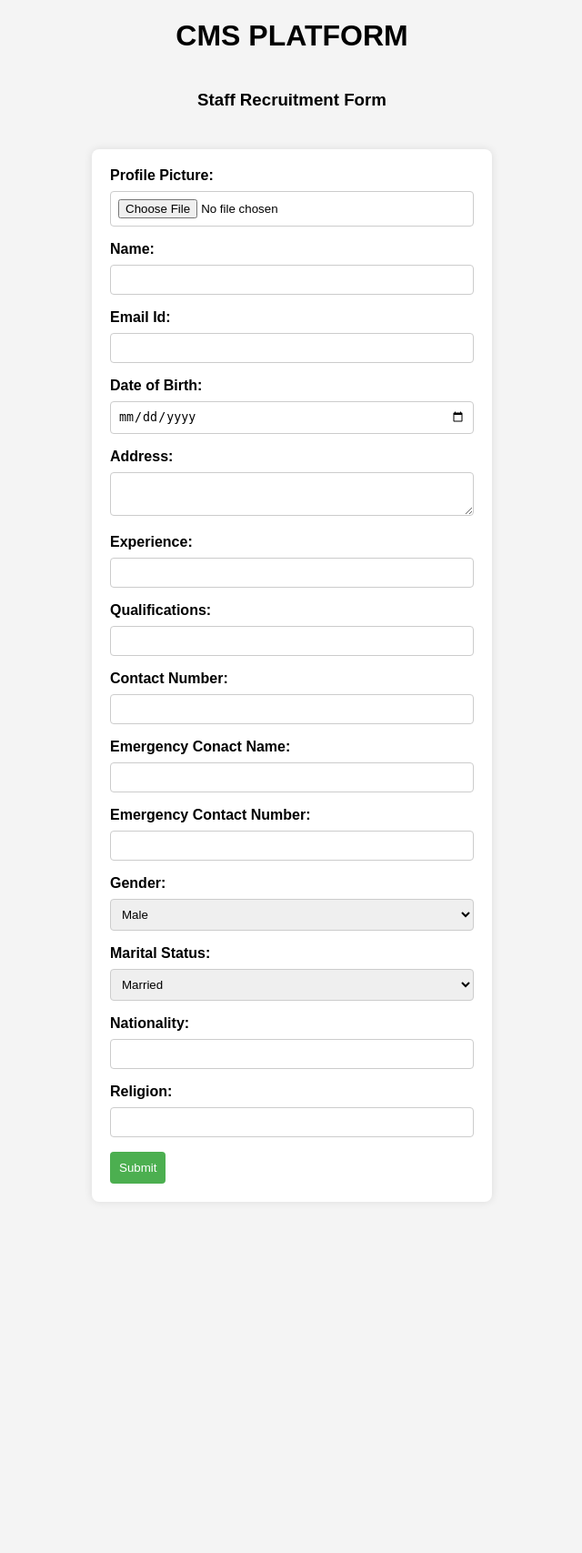
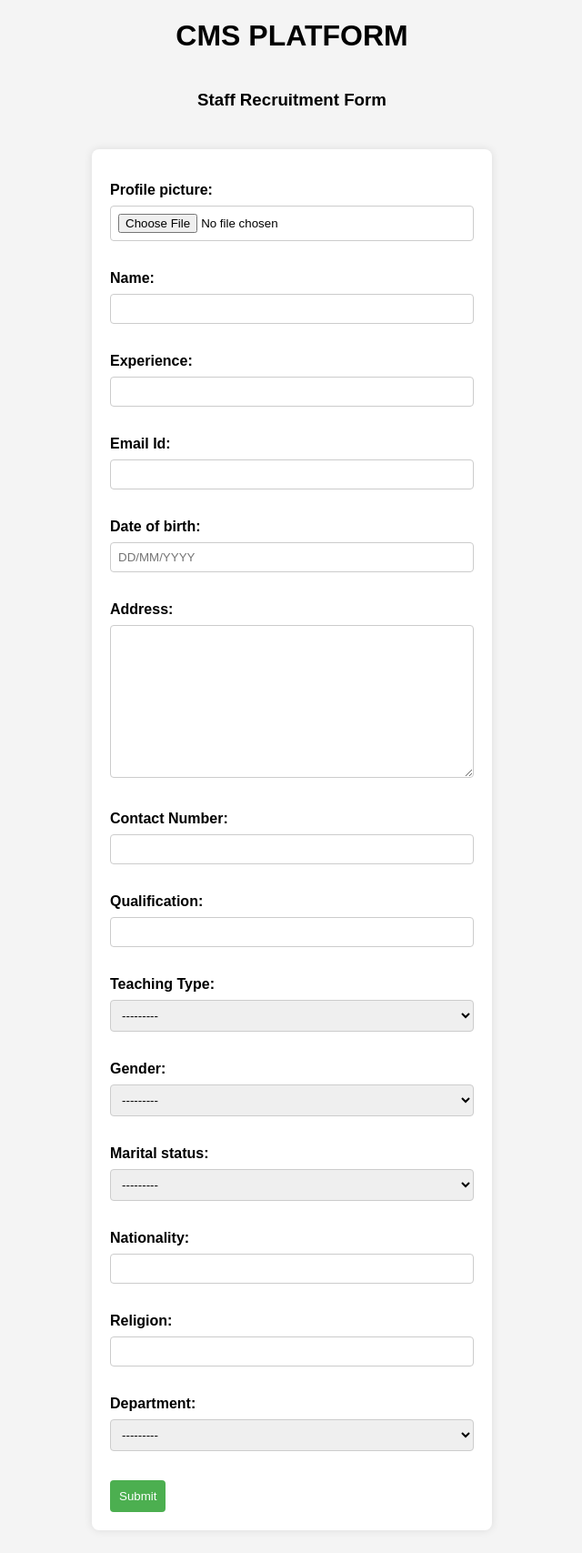
Before and after one commit to Gokuls-2003/CMS, a Django app: page /recruitment/ in a window 1280 px wide. Shown: the whole page at 91% size, without its empty margins (319-959 px from the left). Before the commit the page ends 1301 px from the top, so only its background shows below. Run offline with Django 4.2, Linux system fonts and the light colour scheme; data comes from the database, SQL or seed files in the repository; both versions use the stored data as it was after the commit.

Commit message:
recruitment_application

```diff
--- a/myproject/settings.py
+++ b/myproject/settings.py
@@ -25,7 +25,7 @@ SECRET_KEY = 'django-insecure-nutp7(aoza9b!7iw-97+i7qlj-bvg&r+rf=r^wr3%r!2x7$k9=
 # SECURITY WARNING: don't run with debug turned on in production!
 DEBUG = True
 
-ALLOWED_HOSTS = ['192.168.97.37', '127.0.0.1', 'localhost']
+ALLOWED_HOSTS = ['192.168.97.37', '127.0.0.1', 'localhost', '192.168.137.37']
 
 
 # Application definition
--- /dev/null
+++ b/recruitment/forms.py
@@ -0,0 +1,231 @@
+from django import forms
+from .models import Applicant
+from django.core.exceptions import ValidationError
+from email_validator import validate_email, EmailNotValidError
+from django.core.files.images import get_image_dimensions
+from django.core.validators import validate_email
+from department.models import Department
+from PIL import Image
+import re
+import datetime
+
+
+class MyForm(forms.ModelForm):
+    class Meta:
+        model = Applicant
+        fields = ("profile_picture", 'name', 'experience',
+                  "email_id", "date_of_birth", 'address', 'contact_number', 'qualification', 'teaching_type', 'gender', 'marital_status', 'nationality', 'religion', 'department')
+        widgets = {
+            'date_of_birth': forms.DateInput(format='%d/%m/%Y', attrs={'placeholder': 'DD/MM/YYYY'}),
+        }
+        department = forms.ModelChoiceField(
+            queryset=Department.objects.all(), empty_label=None)
+
+    def clean_name(self):
+        name = self.cleaned_data['name']
+
+        if not name:
+            raise ValidationError("Name is required.")
+
+        if not name.replace(' ', '').isalpha():
+            raise forms.ValidationError(
+                "Name can only contain letters and spaces.")
+
+        # # Check for 5 consecutive characters
+        # if any(name[i:i+5].isalpha() for i in range(len(name) - 4)):
+        #     raise forms.ValidationError(
+        #         "Name cannot have 5 consecutive characters.")
+
+        return name
+
+    def clean_experience(self):
+        experience = self.cleaned_data['experience']
+        if experience < 2:
+            raise forms.ValidationError("Unakku vayasu pathala poo daa")
+        if experience > 5:
+            raise forms.ValidationError(
+                "Unakku romba vayasu aagiruchu poo daa")
+        return experience
+
+    def clean_email_id(self):
+        email_id = self.cleaned_data.get('email_id')
+
+        try:
+            validate_email(email_id)
+
+        except ValidationError as e:
+            raise forms.ValidationError(e.message)
+
+        domain = email_id.split('@')[1]
+
+        if domain not in ['gmail.com', 'yahoo.com']:
+            raise forms.ValidationError('Please use your official email id.')
+
+        return email_id
+
+    def clean_profile_picture(self):
+        profile_picture = self.cleaned_data.get('profile_picture')
+        if profile_picture:
+            # Check if the file is an image
+            try:
+                img = Image.open(profile_picture)
+                img.verify()
+            except:
+                raise ValidationError("Invalid image file.")
+
+            # Check the dimensions of the image
+            width, height = get_image_dimensions(profile_picture)
+            if width < 100 or height < 100:
+                raise ValidationError("Image must be at least 100x100 pixels.")
+
+            # Check the size of the image
+            if profile_picture.size > 10*1024*1024:  # 10 MB
+                raise ValidationError("Image file size cannot exceed 10 MB.")
+        return profile_picture
+
+    def clean_date_of_birth(self):
+        date_of_birth = self.cleaned_data.get('date_of_birth')
+        if date_of_birth:
+            # Get the current date
+            current_date = datetime.date.today()
+
+            # Check if the date of birth is in the future
+            if date_of_birth > current_date:
+                raise ValidationError("Date of birth cannot be in the future.")
+        return date_of_birth
+
+    def clean_address(self):
+        address = self.cleaned_data.get('address')
+
+        # Split the address into words
+        words = address.split()
+
+        # Check the number of words
+        if len(words) > 100:
+            raise ValidationError("Address cannot have more than 100 words.")
+
+        # Check if there is any 10 consecutive characters in the address
+        for word in words:
+            if len(word) >= 10:
+                raise ValidationError(
+                    "Address cannot have 10 consecutive characters.")
+
+        if not address:
+            raise ValidationError("Address is required.")
+
+        return address
+
+    def clean_contact_number(self):
+        contact_number = self.cleaned_data.get('contact_number')
+        if contact_number:
+            # Check if the number has exactly 10 digits
+            if len(contact_number) != 10:
+                raise ValidationError(
+                    "contact number must have exactly 10 digits.")
+
+            # Check if the number is an Indian phone number
+            if not re.match(r'^[6-9]\d{9}$', contact_number):
+                raise ValidationError(
+                    "contact number must be an Indian phone number.")
+
+        return contact_number
+
+    def clean_qualification(self):
+        qualification = self.cleaned_data.get('qualification')
+
+        if qualification:
+            # Check if the qualifications contain only characters, commas, and periods
+            if not qualification.replace(' ', '').replace(',', '').replace('.', '').isalpha():
+                raise ValidationError(
+                    "Qualifications can only contain letters, commas, and periods.")
+
+            # Check if the qualifications contain any numerical values
+            if any(char.isdigit() for char in qualification):
+                raise ValidationError(
+                    "Qualifications cannot contain numerical values.")
+
+            # Check if the qualifications contain no more than 15 characters
+            if len(qualification) > 15:
+                raise ValidationError(
+                    "Qualifications cannot be longer than 15 characters.")
+
+            # Check if the qualifications contain 5 consecutive characters
+            # if any(qualification[i:i+5].isalpha() for i in range(len(qualification) - 4)):
+            #     raise ValidationError(
+            #         "Qualifications cannot have 5 consecutive characters.")
+
+        return qualification
+
+    def clean_teaching_type(self):
+        teaching_type = self.cleaned_data.get('teaching_type')
+        if teaching_type:
+            # Check if the teaching_type is one of the specified choices
+            valid_choices = ['HOD', 'P', 'AP', 'LS']
+        else:
+            raise forms.ValidationError(
+                "Teaching Type must be selected.")
+        return teaching_type
+
+    def clean_gender(self):
+        gender = self.cleaned_data.get('gender')
+        if gender:
+            # Check if the gender is one of the specified choices
+            valid_choices = ['Male', 'Female', 'Other']
+        else:
+            raise forms.ValidationError(
+                "Gender must be one of the specified choices.")
+        return gender
+        # else:
+        #     raise forms.ValidationError(
+        #         "Gender must be selected.")
+
+    def clean_marital_status(self):
+        marital_status = self.cleaned_data.get('marital_status')
+        if marital_status:
+            # Check if the marital_status is one of the specified choices
+            valid_choices = ['Married', 'Un Married']
+            # if marital_status not in valid_choices:
+            #     raise forms.ValidationError(
+            #         "Marital Status must be one of the specified choices.")
+        else:
+            raise forms.ValidationError(
+                "Marital Status must be selected.")
+        return marital_status
+
+    def clean_nationality(self):
+        nationality = self.cleaned_data.get("nationality")
+        if not re.match("^[a-zA-Z]*$", nationality):
+            raise ValidationError(
+                "Nationality can only contain alphabetic characters.")
+        if len(nationality) > 35:
+            raise ValidationError(
+                "Nationality can be at most 35 characters long.")
+
+        # Check if the nationality contains 5 consecutive characters
+        # if any(nationality[i:i+5].isalpha() for i in range(len(nationality) - 4)):
+        #     raise ValidationError(
+        #         "Nationality cannot have 5 consecutive characters.")
+
+        return nationality
+
+    def clean_religion(self):
+        religion = self.cleaned_data.get("religion")
+        if not re.match("^[a-zA-Z]*$", religion):
+            raise ValidationError(
+                "Religion can only contain alphabetic characters.")
+        if len(religion) > 35:
+            raise ValidationError(
+                "Religion can be at most 35 characters long.")
+
+        # Check if the religion contains 5 consecutive characters
+        # if any(religion[i:i+5].isalpha() for i in range(len(religion) - 4)):
+        #     raise ValidationError(
+        #         "Religion cannot have 5 consecutive characters.")
+
+        return religion
+
+    def clean_department(self):
+        department = self.cleaned_data.get("department")
+        if not department:
+            raise ValidationError("Department is required.")
+        return department
--- a/recruitment/models.py
+++ b/recruitment/models.py
@@ -13,7 +13,7 @@ class Applicant(models.Model):
     email_id = models.EmailField("Email Id", max_length=100)
     date_of_birth = models.DateField()
     address = models.TextField()
-    experience = models.CharField("Experience", max_length=10)
+    experience = models.IntegerField("Experience", max_length=10)
     qualification = models.CharField(
         "Qualification", max_length=15, blank=True, null=True)
     teaching_type = models.CharField("Teaching Type", max_length=3, blank=True, null=True, choices=[
--- a/recruitment/templates/recruitment/index.html
+++ b/recruitment/templates/recruitment/index.html
@@ -55,6 +55,13 @@
         button:hover {
             background-color: #45a049;
         }
+
+        .error input{
+            border: 1px solid red;
+          }
+          .error-msg{
+            color: red;
+          }
     </style>
 </head>
 <body>
@@ -67,57 +74,21 @@
         {% endfor %}
     {% endif %}
 
-    <form method="post" enctype="multipart/form-data">
+    <form id="myForm" method="post" enctype="multipart/form-data">
         {% csrf_token %}
+        {% for field in form %}
+        <p class="{% if field.errors %}error{% endif %}">
+            {{ field.label_tag }}
+            {{ field }}
+            <br>
+            {% if field.errors %}
+                {% for error in field.errors %}
+                    <span class="error-msg">{{ error }}</span>
+                {% endfor %}
+            {% endif %}
+        </p>
+    {% endfor %}
 
-        <label for="profile_picture">Profile Picture:</label>
-        <input type="file" name="profile_picture">
-
-        <label for="name"> Name:</label>
-        <input type="text" name="name" required>
-
-        <label for="email_id">Email Id:</label>
-        <input type="email" name="email_id" required>
-
-        <label for="date_of_birth">Date of Birth:</label>
-        <input type="date" name="date_of_birth" required>
-
-        <label for="address">Address:</label>
-        <textarea name="address" required></textarea>
-
-        <label for="experience">Experience:</label>
-        <input type="text" name="experience" required>
-
-        <label for="Qualifications">Qualifications:</label>
-        <input type="text" name="Qualifications" required>
-
-        <label for="contact_number">Contact Number:</label>
-        <input type="tel" name="contact_number" required>
-
-        <label for="Emergency contact_name">Emergency Conact Name:</label>
-        <input type="text" name="Emergency contact_name" required>
-
-        <label for="Emergency contact_number"> Emergency Contact Number:</label>
-        <input type="tel" name="Emergency contact_number" required>
-
-        <label for="gender">Gender:</label>
-        <select name="gender" required>
-            <option value="Male">Male</option>
-            <option value="Female">Female</option>
-            <option value="Other">Other</option>
-        </select>
-
-        <label for="marital_status">Marital Status:</label>
-        <select name="marital_status" required>
-            <option value="Married">Married</option>
-            <option value="Un Married">Un Married</option>
-        </select>
-
-        <label for="nationality">Nationality:</label>
-        <input type="text" name="nationality" required>
-
-        <label for="religion">Religion:</label>
-        <input type="text" name="religion" required>
 
         <button type="submit">Submit</button>
     </form>
--- a/recruitment/urls.py
+++ b/recruitment/urls.py
@@ -2,5 +2,6 @@ from django.urls import path
 from .import views
 
 urlpatterns = [
-    path("", views.staff_recruiment)
+    # path("", views.staff_recruiment)
+    path("", views.my_view),
 ]
--- a/recruitment/views.py
+++ b/recruitment/views.py
@@ -1,46 +1,102 @@
 from django.shortcuts import render
 from .models import Applicant
 from django.contrib import messages
+from .forms import MyForm
 
 # Create your views here.
 
 
-def staff_recruiment(request):
-    if request.method == "GET":
-        return render(request, "recruitment/index.html")
-    profile_picture = request.FILES.get('profile_picture')
-    name = request.POST.get('name')
-    email_id = request.POST.get('email_id')
-    date_of_birth = request.POST.get('date_of_birth')
-    address = request.POST.get('address')
-    experience = request.POST.get('experience')
-    qualification = request.POST.get('Qualifications')
-    contact_number = request.POST.get('contact_number')
-    # emergency_contact_name = request.POST.get('emergency_contact_name')
-    # emergency_contact_number = request.POST.get('emergency_contact_number')
-    gender = request.POST.get('gender')
-    nationality = request.POST.get('nationality')
-    religion = request.POST.get('religion')
-    try:
-        Applicant.objects.get(email_id=email_id)
-        messages.info(
-            request, f"Application already Submitted.")
-    except Applicant.DoesNotExist:
-        applicant = Applicant.objects.create(
-            profile_picture=profile_picture,
-            name=name,
-            email_id=email_id,
-            date_of_birth=date_of_birth,
-            address=address,
-            experience=experience,
-            qualification=qualification,
-            contact_number=contact_number,
-            # emergency_contact_name=emergency_contact_name,
-            # emergency_contact_number=emergency_contact_number,
-            gender=gender,
-            nationality=nationality,
-            religion=religion
-        )
-        messages.info(
-            request, f"Your Application has Successfully Submitted. #{applicant.pk}")
-    return render(request, "recruitment/index.html")
+def my_view(request):
+    if request.method == 'POST':
+        form = MyForm(request.POST, request.FILES)
+        if form.is_valid():
+            # Save the form data
+            # def staff_recruiment(request):
+            # if request.method == "GET":
+            #     return render(request, "recruitment/index.html")
+            profile_picture = request.FILES.get('profile_picture')
+            name = request.POST.get('name')
+            email_id = request.POST.get('email_id')
+            date_of_birth = request.POST.get('date_of_birth')
+            address = request.POST.get('address')
+            experience = request.POST.get('experience')
+            qualification = request.POST.get('Qualifications')
+            contact_number = request.POST.get('contact_number')
+            emergency_contact_name = request.POST.get('emergency_contact_name')
+            emergency_contact_number = request.POST.get(
+                'emergency_contact_number')
+            gender = request.POST.get('gender')
+            nationality = request.POST.get('nationality')
+            religion = request.POST.get('religion')
+            try:
+                Applicant.objects.get(email_id=email_id)
+                messages.info(
+                    request, f"Application already Submitted.")
+            except Applicant.DoesNotExist:
+                applicant = Applicant.objects.create(
+                    profile_picture=profile_picture,
+                    name=name,
+                    email_id=email_id,
+                    date_of_birth=date_of_birth,
+                    address=address,
+                    experience=experience,
+                    qualification=qualification,
+                    contact_number=contact_number,
+                    emergency_contact_name=emergency_contact_name,
+                    emergency_contact_number=emergency_contact_number,
+                    gender=gender,
+                    nationality=nationality,
+                    religion=religion
+                )
+                messages.info(
+                    request, f"Your Application has Successfully Submitted. #{applicant.pk}")
+            return render(request, "recruitment/index.html")
+
+            form.save()
+            messages.info(
+                request, f"Your Application has Successfully Submitted.")
+            return render(request, 'recruitment/index.html', {'form': form})
+    else:
+        form = MyForm()
+    return render(request, 'recruitment/index.html', {'form': form})
+
+
+# def staff_recruiment(request):
+#     if request.method == "GET":
+#         return render(request, "recruitment/index.html")
+#         profile_picture = request.FILES.get('profile_picture')
+#         name = request.POST.get('name')
+#         email_id = request.POST.get('email_id')
+#         date_of_birth = request.POST.get('date_of_birth')
+#         address = request.POST.get('address')
+#         experience = request.POST.get('experience')
+#         qualification = request.POST.get('Qualifications')
+#         contact_number = request.POST.get('contact_number')
+#         # emergency_contact_name = request.POST.get('emergency_contact_name')
+#         # emergency_contact_number = request.POST.get('emergency_contact_number')
+#         gender = request.POST.get('gender')
+#         nationality = request.POST.get('nationality')
+#         religion = request.POST.get('religion')
+#         try:
+#             Applicant.objects.get(email_id=email_id)
+#             messages.info(
+#                 request, f"Application already Submitted.")
+#         except Applicant.DoesNotExist:
+#             applicant = Applicant.objects.create(
+#                 profile_picture=profile_picture,
+#                 name=name,
+#                 email_id=email_id,
+#                 date_of_birth=date_of_birth,
+#                 address=address,
+#                 experience=experience,
+#                 qualification=qualification,
+#                 contact_number=contact_number,
+#                 # emergency_contact_name=emergency_contact_name,
+#                 # emergency_contact_number=emergency_contact_number,
+#                 gender=gender,
+#                 nationality=nationality,
+#                 religion=religion
+#             )
+#             messages.info(
+#                 request, f"Your Application has Successfully Submitted. #{applicant.pk}")
+#         return render(request, "recruitment/index.html")
--- a/student/models.py
+++ b/student/models.py
@@ -2,6 +2,7 @@ from django.db import models
 from django.contrib.auth.models import User
 from department.models import Course, Classroom
 from staff.models import Staff
+from django.core.exceptions import ValidationError
 
 
 class Student(models.Model):
@@ -25,6 +26,10 @@ class Student(models.Model):
         if self.user_name is None:
             return super().__str__()
         return self.user_name.username
+
+    def clean(self):
+        if not self.emergency_contact_name.replace(' ', '').isalpha():
+            raise ValidationError("Name can only contain letters and spaces.")
 
 
 class StudentDocuments(models.Model):
```
Also changed, not shown: recruitment/admin.py (+7 -1 lines), db.sqlite3.
